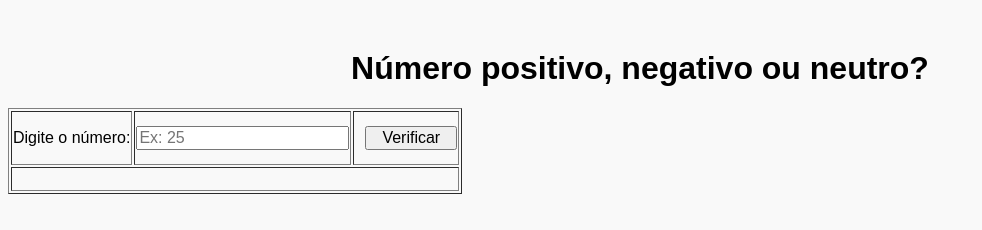
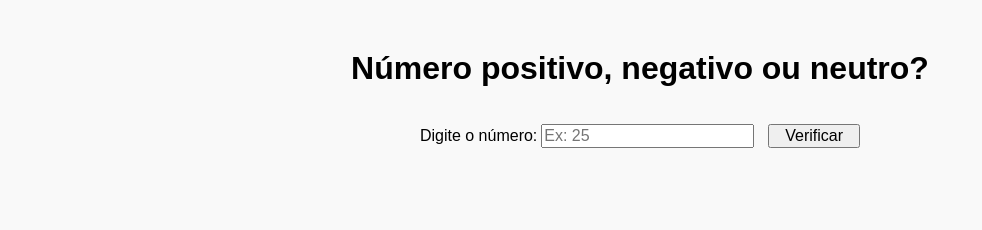
Before and after one commit to wandernovaesborel/DESAFIO_TI_TEMA03, a plain HTML site: page index.html in a window 1280 px wide. Shown: the whole page, without its empty margins (0-982 px from the left). Drawn offline with Linux system fonts and the light colour scheme.

Commit message:
Update index.html

```diff
--- a/index.html
+++ b/index.html
@@ -32,6 +32,13 @@
     color: #2a2a2a;
     }
 
+    table {
+        display: flex;
+        justify-content: center;
+        align-items: center;
+        border: none;
+    }
+
     </style>
 </head>
 
@@ -39,7 +46,7 @@
 
     <h1>Número positivo, negativo ou neutro?</h1>
 
-    <table border="1">
+    <table>
         <tr>
             <td><p>Digite o número:</p></td>
             <td><input type="number" id="valor" placeholder="Ex: 25"></td>
```
